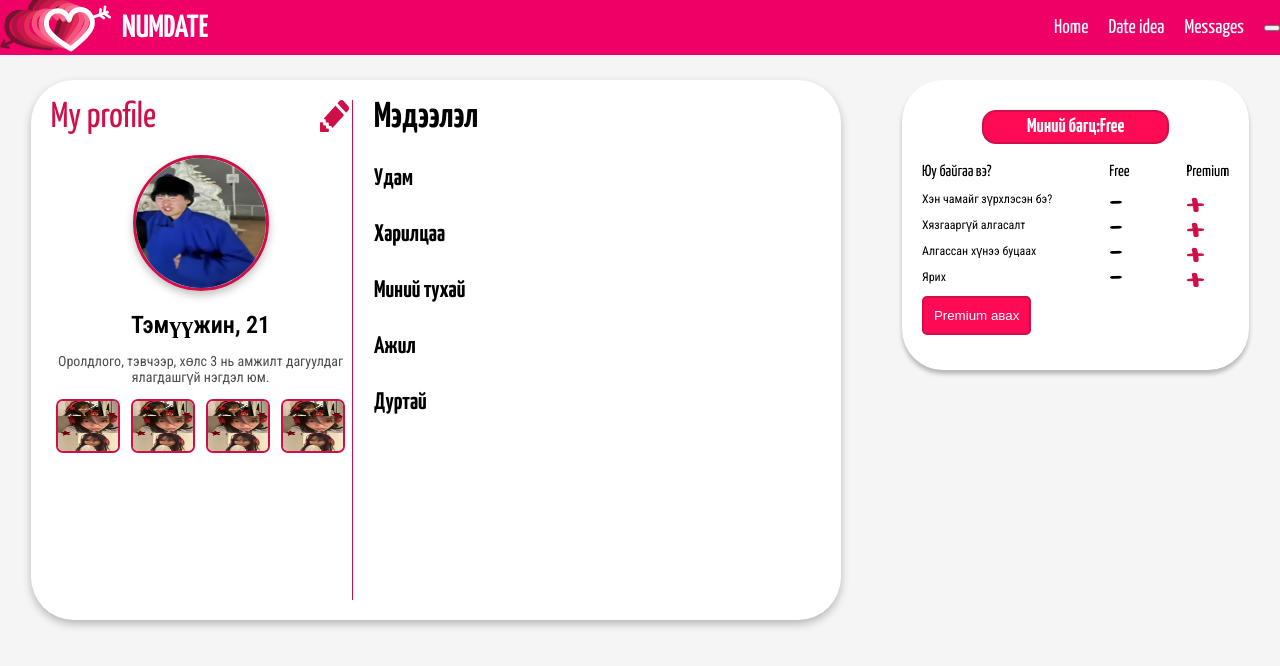
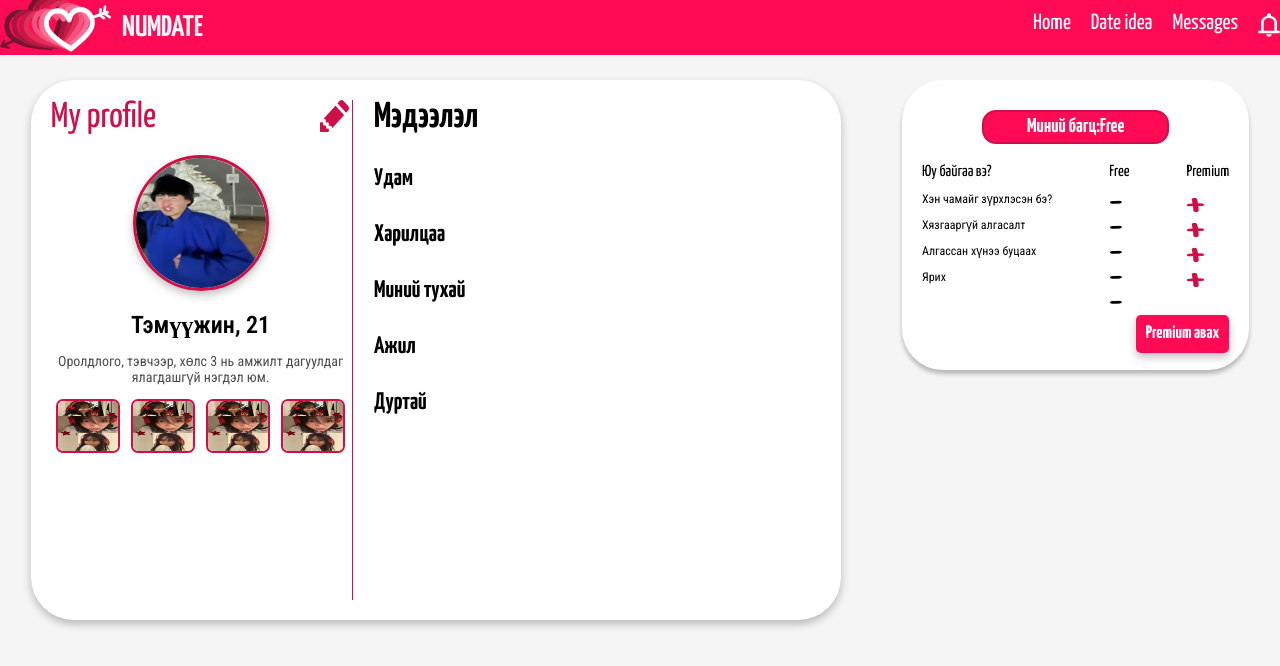
Before and after one commit to vrvntslmn/numdate, a plain HTML site: page profile.html in a window 1280 px wide. Drawn offline with Linux system fonts and the light colour scheme.

Commit message:
temuujin

```diff
--- a/profile.html
+++ b/profile.html
@@ -7,48 +7,69 @@
     <link rel="stylesheet" type="text/css" href="styles.css">
     <link rel="preconnect" href="https://fonts.gstatic.com" crossorigin>
     <link href="https://fonts.googleapis.com/css2?family=Nerko+One&family=Roboto+Condensed:ital,wght@0,100..900;1,100..900&family=Yanone+Kaffeesatz:wght@200..700&display=swap" rel="stylesheet">
-
 </head>
 <body>
     <header>
-        <div>
-            <svg width="112" height="70" viewBox="0 0 112 70" fill="none" xmlns="http://www.w3.org/2000/svg">
-            <path d="M34.4957 8.79028C44.625 1.23449 55.6916 8.44159 59.0284 16.5827C63.8537 28.3553 52.0558 49.2874 50.6327 54.9463C45.3227 53.7479 17.968 54.0903 9.76627 42.1948C5.37194 35.8214 5.31044 25.7334 13.7036 20.7715C23.8223 15.6499 30.3512 24.0035 31.3486 24.3082C31.7275 22.0925 26.9268 15.6978 34.4957 8.79028Z" stroke="#76142F" stroke-width="5" stroke-linecap="round" stroke-linejoin="round"/>
-            <path d="M40.5636 9.13933C50.2458 1.89799 60.9048 8.90664 64.15 16.7787C68.8428 28.1622 57.6292 48.3029 56.293 53.7565C51.1904 52.5741 24.9383 52.7706 17.0042 41.2518C12.7533 35.0804 12.6415 25.3456 20.671 20.5988C30.3556 15.7062 36.6655 23.799 37.6244 24.0979C37.9765 21.9617 33.3355 15.7676 40.5636 9.13933Z" stroke="#A9153C" stroke-width="5" stroke-linecap="round" stroke-linejoin="round"/>
-            <path d="M47.1387 10.7244C56.6421 3.68348 66.8217 10.1448 69.8127 17.5561C74.1378 28.2734 62.9095 47.5795 61.5139 52.777C56.5998 51.7453 31.1991 52.3948 23.7408 41.6065C19.7449 35.8263 19.8203 26.5926 27.6778 21.9474C37.1393 17.1348 43.091 24.7014 44.013 24.9681C44.3939 22.9352 40.021 17.1405 47.1387 10.7244Z" stroke="#C61947" stroke-width="5" stroke-linecap="round" stroke-linejoin="round"/>
-            <path d="M55.2322 11.9536C65.4343 6.2464 74.3583 13.3193 76.1914 20.5886C78.8422 31.1006 65.2161 48.1898 63.122 52.9486C58.5154 51.4998 33.8475 49.6447 28.1756 38.7616C25.1367 32.9306 26.5312 24.243 34.798 20.6319C44.6406 17.0189 49.3159 24.722 50.1698 25.0627C50.8293 23.1853 47.4277 17.3041 55.2322 11.9536Z" stroke="#E42C5B" stroke-width="5" stroke-linecap="round" stroke-linejoin="round"/>
-            <path d="M63.7047 13.3966C73.9257 9.70253 80.9917 17.7539 81.5394 24.847C82.3314 35.1041 67.209 48.8907 64.5536 53.0036C60.564 50.9069 38.2825 45.1994 34.784 34.1087C32.9096 28.1665 35.5353 20.2668 43.66 18.2212C53.2268 16.4277 56.3076 24.3842 57.0359 24.8403C57.931 23.1909 55.7326 17.1432 63.7047 13.3966Z" stroke="#F6527D" stroke-width="5" stroke-linecap="round" stroke-linejoin="round"/>
-            <path d="M70.5591 15.1989C80.6199 12.3239 86.8681 20.9384 86.9213 28.0732C86.9981 38.3907 71.5583 50.9627 68.7344 54.8619C65.0432 52.4465 44.0284 44.9574 41.4083 33.59C40.0046 27.4995 43.0524 19.8124 50.9903 18.4177C60.2961 17.3904 62.724 25.591 63.3929 26.1053C64.3623 24.528 62.6545 18.3063 70.5591 15.1989Z" stroke="#FF6D92" stroke-width="5" stroke-linecap="round" stroke-linejoin="round"/>
-            <path d="M77.5071 16.7224C87.8401 14.9695 93.0375 24.2137 92.2534 31.3083C91.1194 41.5676 74.3044 52.365 71.0414 55.9293C67.6573 53.1246 47.6567 43.3789 46.387 31.7975C45.7068 25.5924 49.6366 18.2891 57.6869 17.7741C67.0532 17.7741 68.5034 26.1881 69.1077 26.7724C70.2559 25.3117 69.2889 18.9427 77.5071 16.7224Z" stroke="white" stroke-width="5" stroke-linecap="round" stroke-linejoin="round"/>
-            <rect width="18.0417" height="2.93343" rx="1.46672" transform="matrix(0.943022 -0.332732 0.35306 0.935601 91.2861 23.3213)" fill="white"/>
-            <rect width="15.9591" height="2.94005" rx="1.47002" transform="matrix(0.909305 -0.416131 0.439615 0.898186 0.470459 52.1921)" fill="#76142F"/>
-            <rect width="8.41104" height="2.46897" rx="1.23448" transform="matrix(0.45369 -0.89116 0.902923 0.429802 0 53.6558)" fill="#76142F"/>
-            <rect width="9.33315" height="2.40578" rx="1.20289" transform="matrix(0.982319 0.187212 -0.199723 0.979852 0.963867 51.7695)" fill="#76142F"/>
-            <rect width="6.65722" height="2.56245" rx="1.28122" transform="matrix(0.817171 0.576395 -0.602238 0.798317 100.31 20.9937)" fill="white"/>
-            <rect width="7.44603" height="2.61785" rx="1.30893" transform="matrix(-0.0964047 0.995342 -0.995924 -0.0901916 101.971 15.207)" fill="white"/>
-            <path d="M104.159 20.3641C104.585 19.7992 105.4 19.6719 105.978 20.0798L110.579 23.3253C111.157 23.7331 111.281 24.5217 110.854 25.0866C110.428 25.6515 109.614 25.7788 109.036 25.3709L104.435 22.1254C103.856 21.7176 103.733 20.929 104.159 20.3641Z" fill="white"/>
-            <path d="M105.222 12.4304C105.94 12.5151 106.449 13.165 106.358 13.8821L105.615 19.7687C105.525 20.4858 104.869 20.9984 104.152 20.9137C103.434 20.829 102.925 20.1791 103.016 19.462L103.759 13.5754C103.849 12.8583 104.505 12.3457 105.222 12.4304Z" fill="white"/>
-            </svg>
-            <h1>NUMDATE</h1>
-        </div>
-
         <nav>
+            <div>
+                <svg width="112" height="70" viewBox="0 0 112 70" fill="none" xmlns="http://www.w3.org/2000/svg">
+                    <path
+                        d="M34.4957 8.79028C44.625 1.23449 55.6916 8.44159 59.0284 16.5827C63.8537 28.3553 52.0558 49.2874 50.6327 54.9463C45.3227 53.7479 17.968 54.0903 9.76627 42.1948C5.37194 35.8214 5.31044 25.7334 13.7036 20.7715C23.8223 15.6499 30.3512 24.0035 31.3486 24.3082C31.7275 22.0925 26.9268 15.6978 34.4957 8.79028Z"
+                        stroke="#76142F" stroke-width="5" stroke-linecap="round" stroke-linejoin="round" />
+                    <path
+                        d="M40.5636 9.13933C50.2458 1.89799 60.9048 8.90664 64.15 16.7787C68.8428 28.1622 57.6292 48.3029 56.293 53.7565C51.1904 52.5741 24.9383 52.7706 17.0042 41.2518C12.7533 35.0804 12.6415 25.3456 20.671 20.5988C30.3556 15.7062 36.6655 23.799 37.6244 24.0979C37.9765 21.9617 33.3355 15.7676 40.5636 9.13933Z"
+                        stroke="#A9153C" stroke-width="5" stroke-linecap="round" stroke-linejoin="round" />
+                    <path
+                        d="M47.1387 10.7244C56.6421 3.68348 66.8217 10.1448 69.8127 17.5561C74.1378 28.2734 62.9095 47.5795 61.5139 52.777C56.5998 51.7453 31.1991 52.3948 23.7408 41.6065C19.7449 35.8263 19.8203 26.5926 27.6778 21.9474C37.1393 17.1348 43.091 24.7014 44.013 24.9681C44.3939 22.9352 40.021 17.1405 47.1387 10.7244Z"
+                        stroke="#C61947" stroke-width="5" stroke-linecap="round" stroke-linejoin="round" />
+                    <path
+                        d="M55.2322 11.9536C65.4343 6.2464 74.3583 13.3193 76.1914 20.5886C78.8422 31.1006 65.2161 48.1898 63.122 52.9486C58.5154 51.4998 33.8475 49.6447 28.1756 38.7616C25.1367 32.9306 26.5312 24.243 34.798 20.6319C44.6406 17.0189 49.3159 24.722 50.1698 25.0627C50.8293 23.1853 47.4277 17.3041 55.2322 11.9536Z"
+                        stroke="#E42C5B" stroke-width="5" stroke-linecap="round" stroke-linejoin="round" />
+                    <path
+                        d="M63.7047 13.3966C73.9257 9.70253 80.9917 17.7539 81.5394 24.847C82.3314 35.1041 67.209 48.8907 64.5536 53.0036C60.564 50.9069 38.2825 45.1994 34.784 34.1087C32.9096 28.1665 35.5353 20.2668 43.66 18.2212C53.2268 16.4277 56.3076 24.3842 57.0359 24.8403C57.931 23.1909 55.7326 17.1432 63.7047 13.3966Z"
+                        stroke="#F6527D" stroke-width="5" stroke-linecap="round" stroke-linejoin="round" />
+                    <path
+                        d="M70.5591 15.1989C80.6199 12.3239 86.8681 20.9384 86.9213 28.0732C86.9981 38.3907 71.5583 50.9627 68.7344 54.8619C65.0432 52.4465 44.0284 44.9574 41.4083 33.59C40.0046 27.4995 43.0524 19.8124 50.9903 18.4177C60.2961 17.3904 62.724 25.591 63.3929 26.1053C64.3623 24.528 62.6545 18.3063 70.5591 15.1989Z"
+                        stroke="#FF6D92" stroke-width="5" stroke-linecap="round" stroke-linejoin="round" />
+                    <path
+                        d="M77.5071 16.7224C87.8401 14.9695 93.0375 24.2137 92.2534 31.3083C91.1194 41.5676 74.3044 52.365 71.0414 55.9293C67.6573 53.1246 47.6567 43.3789 46.387 31.7975C45.7068 25.5924 49.6366 18.2891 57.6869 17.7741C67.0532 17.7741 68.5034 26.1881 69.1077 26.7724C70.2559 25.3117 69.2889 18.9427 77.5071 16.7224Z"
+                        stroke="white" stroke-width="5" stroke-linecap="round" stroke-linejoin="round" />
+                    <rect width="18.0417" height="2.93343" rx="1.46672"
+                        transform="matrix(0.943022 -0.332732 0.35306 0.935601 91.2861 23.3213)" fill="white" />
+                    <rect width="15.9591" height="2.94005" rx="1.47002"
+                        transform="matrix(0.909305 -0.416131 0.439615 0.898186 0.470459 52.1921)" fill="#76142F" />
+                    <rect width="8.41104" height="2.46897" rx="1.23448"
+                        transform="matrix(0.45369 -0.89116 0.902923 0.429802 0 53.6558)" fill="#76142F" />
+                    <rect width="9.33315" height="2.40578" rx="1.20289"
+                        transform="matrix(0.982319 0.187212 -0.199723 0.979852 0.963867 51.7695)" fill="#76142F" />
+                    <rect width="6.65722" height="2.56245" rx="1.28122"
+                        transform="matrix(0.817171 0.576395 -0.602238 0.798317 100.31 20.9937)" fill="white" />
+                    <rect width="7.44603" height="2.61785" rx="1.30893"
+                        transform="matrix(-0.0964047 0.995342 -0.995924 -0.0901916 101.971 15.207)" fill="white" />
+                    <path
+                        d="M104.159 20.3641C104.585 19.7992 105.4 19.6719 105.978 20.0798L110.579 23.3253C111.157 23.7331 111.281 24.5217 110.854 25.0866C110.428 25.6515 109.614 25.7788 109.036 25.3709L104.435 22.1254C103.856 21.7176 103.733 20.929 104.159 20.3641Z"
+                        fill="white" />
+                    <path
+                        d="M105.222 12.4304C105.94 12.5151 106.449 13.165 106.358 13.8821L105.615 19.7687C105.525 20.4858 104.869 20.9984 104.152 20.9137C103.434 20.829 102.925 20.1791 103.016 19.462L103.759 13.5754C103.849 12.8583 104.505 12.3457 105.222 12.4304Z"
+                        fill="white" />
+                </svg>
+                <h1>NUMDATE</h1>
+            </div>
             <ul>
+                <li><a href="#home">Home</a></li>
+                <li><a href="#dateidea">Date idea</a></li>
+                <li><a href="#messages">Messages</a></li>
                 <li>
-                    <a>Home</a>
-                </li>
-                <li>
-                    <a>Date idea</a>
-                </li>
-                <li>
-                    <a>Messages</a>
+                    <a href="#profile">
+                        <svg width="22" height="24" viewBox="0 0 22 24" fill="none" xmlns="http://www.w3.org/2000/svg">
+                            <path
+                                d="M0.333496 20.1666V17.8333H3.00016V9.66658C3.00016 8.0527 3.55572 6.62353 4.66683 5.37909C5.77794 4.1152 7.22239 3.28881 9.00016 2.89992V2.08325C9.00016 1.59714 9.18905 1.18881 9.56683 0.858251C9.96683 0.508252 10.4446 0.333252 11.0002 0.333252C11.5557 0.333252 12.0224 0.508252 12.4002 0.858251C12.8002 1.18881 13.0002 1.59714 13.0002 2.08325V2.89992C14.7779 3.28881 16.2224 4.1152 17.3335 5.37909C18.4446 6.62353 19.0002 8.0527 19.0002 9.66658V17.8333H21.6668V20.1666H0.333496ZM11.0002 23.6666C10.2668 23.6666 9.6335 23.443 9.10016 22.9958C8.58905 22.5291 8.3335 21.9749 8.3335 21.3333H13.6668C13.6668 21.9749 13.4002 22.5291 12.8668 22.9958C12.3557 23.443 11.7335 23.6666 11.0002 23.6666ZM5.66683 17.8333H16.3335V9.66658C16.3335 8.38325 15.8113 7.28464 14.7668 6.37075C13.7224 5.45686 12.4668 4.99992 11.0002 4.99992C9.5335 4.99992 8.27794 5.45686 7.2335 6.37075C6.18905 7.28464 5.66683 8.38325 5.66683 9.66658V17.8333Z"
+                                fill="white" />
+                        </svg>
+                    </a>
                 </li>
             </ul>
         </nav>
-        <button>
-
-        </button>
-        </div>
     </header>
     <main>
         <div class="main-container">
@@ -112,13 +133,16 @@
                     <p>Алгассан хүнээ буцаах</p>
                     <p>Ярих</p>
                 </div>
+                <div class="blackline"></div>
                 <div class="minus">
                     <h4>Free</h4>
                     <p>-</p>
                     <p>-</p>
                     <p>-</p>
                     <p>-</p>
+                    <p>-</p>
                 </div>
+                <div class="blackline"></div>
                 <div class="plus">
                     <h4>Premium</h4>
                     <p>+</p>
@@ -127,8 +151,9 @@
                     <p>+</p>
                 </div>
             </div>
-
-            <button>Premium авах</button>
+            <div>
+                <button>Premium авах</button>
+            </div>
         </article>
     </main>
 </body>
--- a/styles.css
+++ b/styles.css
@@ -47,15 +47,46 @@ main{
     justify-content: space-between;
 }
 
-header{
+header nav {
     display: flex;
     width: 100%;
     height: 55px;
-    background-color: #EE0067;;
+    background-color: #FF0B55;
     justify-content: space-between;
     align-items: center;
     gap: 20px
 }
+
+header nav div {
+    display: flex;
+    align-items: center;
+    gap: 10px;
+}
+
+header nav div h1 {
+    color: #F5F5F5;
+}
+
+header nav div a img {
+    height: 30px;
+    width: 140px;
+}
+
+
+header nav ul {
+    display: flex;
+    list-style: none;
+    gap: 20px;
+    padding: 0;
+    margin: 0;
+}
+
+header nav ul li a {
+    color: white;
+    text-decoration: none;
+    font-size: 22px;
+}
+
 
 ul{
     display: flex;
@@ -217,23 +248,32 @@ article.subscription > div h4{
     line-height: 25px;
 }
 
+article.subscription > div:last-of-type{
+    display: flex;
+    justify-content:right;
+}
+
 article.subscription button:last-of-type{
+    cursor: pointer;
     color:white;
+    font-family: 'Yanone Kaffeesatz';
+    font-size: 18px;
+    font-weight: bold;
     background-color:#FF0B55;
-    border: 2px solid #CF0F47;
+    box-shadow: 0px 4px 8px rgba(0, 0, 0, 0.25);
     padding: 10px;
     border-radius: 5px;
-    align-self: flex-end;
+    border:none;
+}
+
+.blackline{
+    height: 100%;
+    width: 1px;
+    background-color: black;
 }
 
 
-/*grid-template-areas: "as mn" "ft ft";
-grid-area: as;
-yanz huwirah flex
-margin width deer zaaj ogno
-overflow hidden
-overflow scroll
-*/
+
 header > div {
   display: flex;
   align-items: center;
@@ -261,3 +301,27 @@ nav {
   font-family: 'Yanone Kaffeesatz';
   font-size: 20px;
 }
+
+/*grid-template-areas: "as mn" "ft ft";
+grid-area: as;
+yanz huwirah flex
+margin width deed tald zaaj ogno
+overflow hidden
+overflow scroll
+css portal transition
+filter :none;
+user select: none;
+select hiigdehgvi
+cursor: pointer;
+css eer hurdan ajillaj baigaa yum shig js ees hamaarahgvi hun huurch chadna. hurdan ajillaj baigaa met medremj toroh.
+:root buh block iin gadna baidag. golduu huwisagch zarladag.
+figma gaas huwisagchuudaa awch bolno.
+grid template: "as" auto
+                "mn" 1fr
+                "foot"
+
+componentuudaar huuhded ni oorchlol oruulahgvi baij bolno. harin gants hoyr yumiig ni oorchilmoor baiwal huwisagchaa ashiglana.
+orientation: landscape; utsan deer hewtuuleh uyd.
+open props > huwisagchuudiig belneer ashiglaj bolno
+huwisagch, box model, animation, transition, layout ashigluulna
+ */
```
